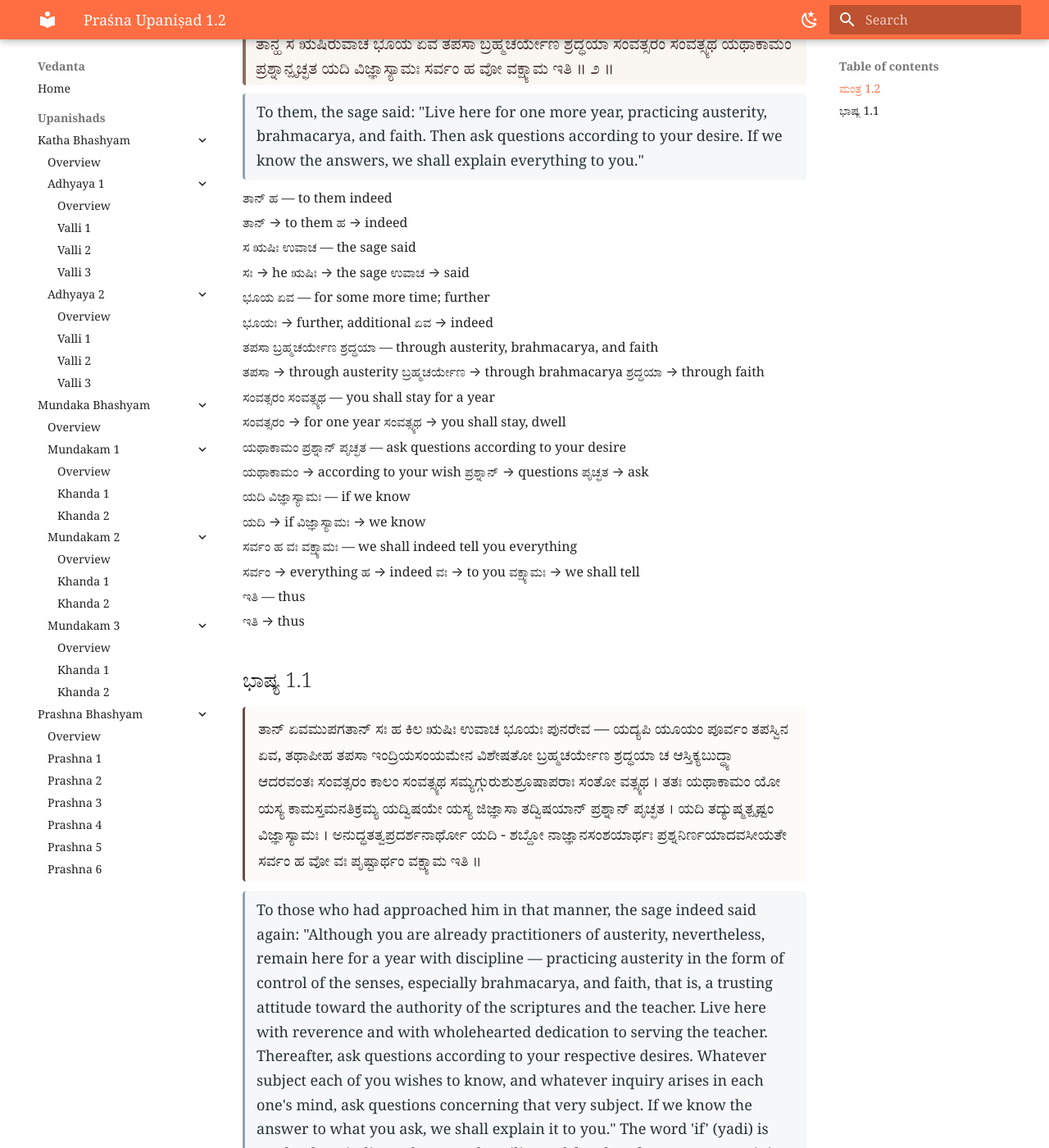
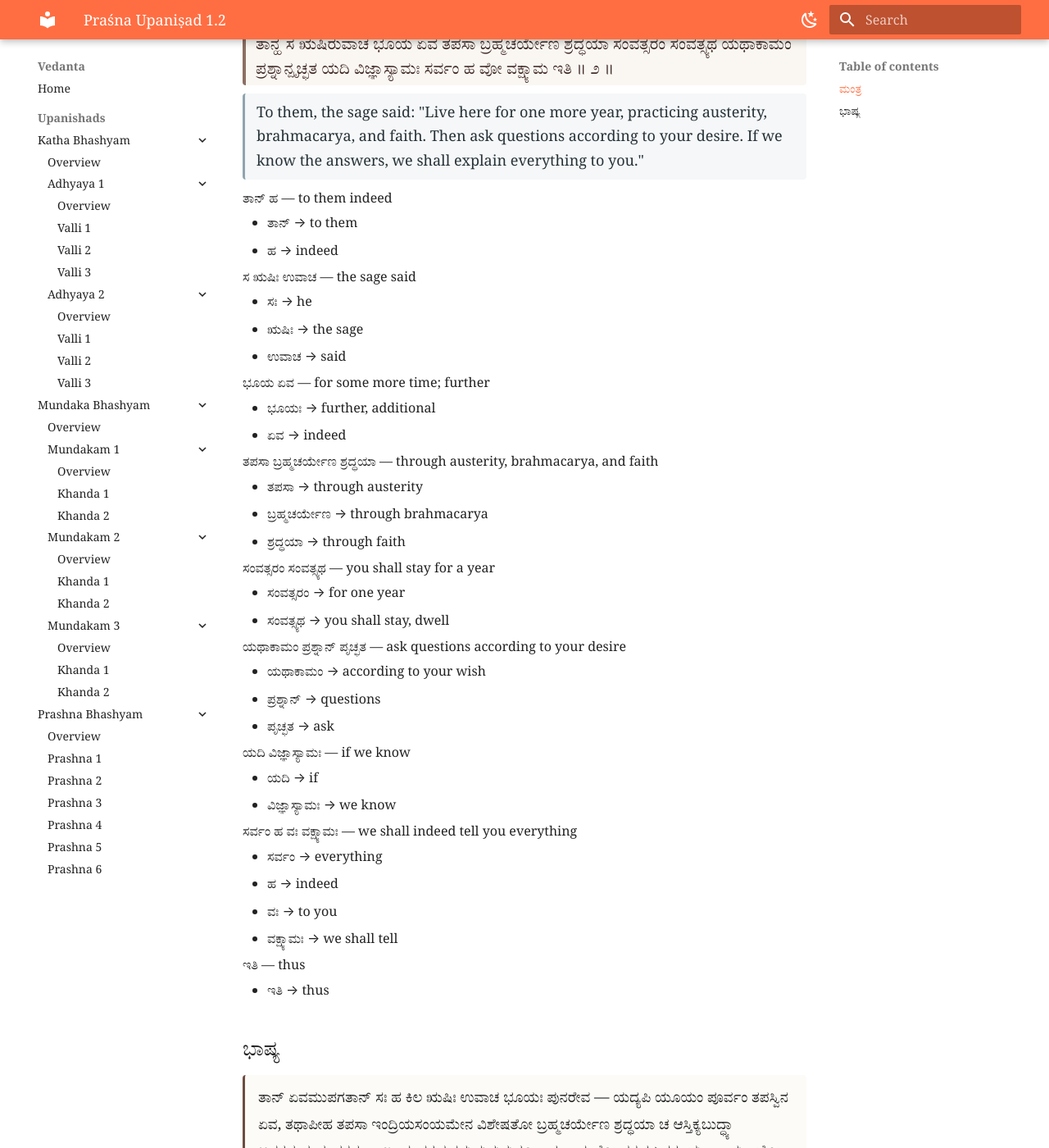
Before and after one commit to csksudhir/vedanta, an MkDocs documentation site: the page built from docs/upanishads/prashna-bhashyam/1-prashna/1-2.md, in a window 1280 px wide and 1400 px high, scrolled down 199 px. Shown: the whole window at 82% size. Built offline with MkDocs 1.6.1 and Material for MkDocs 9.7.7, drawn with Linux system fonts in a browser that asks for light colours.

Commit message:
Create Prashna Upanishad structure

```diff
--- a/docs/upanishads/prashna-bhashyam/1-prashna/1-2.md
+++ b/docs/upanishads/prashna-bhashyam/1-prashna/1-2.md
@@ -1,6 +1,6 @@
 # Praśna Upaniṣad 1.2
 
-## ಮಂತ್ರ 1.2
+## ಮಂತ್ರ
 
 <div class="mantra">
 ತಾನ್ಹ ಸ ಋಷಿರುವಾಚ ಭೂಯ ಏವ ತಪಸಾ ಬ್ರಹ್ಮಚರ್ಯೇಣ ಶ್ರದ್ಧಯಾ ಸಂವತ್ಸರಂ ಸಂವತ್ಸ್ಯಥ ಯಥಾಕಾಮಂ ಪ್ರಶ್ನಾನ್ಪೃಚ್ಛತ ಯದಿ ವಿಜ್ಞಾಸ್ಯಾಮಃ ಸರ್ವಂ ಹ ವೋ ವಕ್ಷ್ಯಾಮ ಇತಿ ॥ ೨ ॥
@@ -14,54 +14,54 @@ To them, the sage said:
 
 ತಾನ್ ಹ — to them indeed
 
-ತಾನ್ → to them
-ಹ → indeed
+- ತಾನ್ → to them
+- ಹ → indeed
 
 ಸ ಋಷಿಃ ಉವಾಚ — the sage said
 
-ಸಃ → he
-ಋಷಿಃ → the sage
-ಉವಾಚ → said
+- ಸಃ → he
+- ಋಷಿಃ → the sage
+- ಉವಾಚ → said
 
 ಭೂಯ ಏವ — for some more time; further
 
-ಭೂಯಃ → further, additional
-ಏವ → indeed
+- ಭೂಯಃ → further, additional
+- ಏವ → indeed
 
 ತಪಸಾ ಬ್ರಹ್ಮಚರ್ಯೇಣ ಶ್ರದ್ಧಯಾ — through austerity, brahmacarya, and faith
 
-ತಪಸಾ → through austerity
-ಬ್ರಹ್ಮಚರ್ಯೇಣ → through brahmacarya
-ಶ್ರದ್ಧಯಾ → through faith
+- ತಪಸಾ → through austerity
+- ಬ್ರಹ್ಮಚರ್ಯೇಣ → through brahmacarya
+- ಶ್ರದ್ಧಯಾ → through faith
 
 ಸಂವತ್ಸರಂ ಸಂವತ್ಸ್ಯಥ — you shall stay for a year
 
-ಸಂವತ್ಸರಂ → for one year
-ಸಂವತ್ಸ್ಯಥ → you shall stay, dwell
+- ಸಂವತ್ಸರಂ → for one year
+- ಸಂವತ್ಸ್ಯಥ → you shall stay, dwell
 
 ಯಥಾಕಾಮಂ ಪ್ರಶ್ನಾನ್ ಪೃಚ್ಛತ — ask questions according to your desire
 
-ಯಥಾಕಾಮಂ → according to your wish
-ಪ್ರಶ್ನಾನ್ → questions
-ಪೃಚ್ಛತ → ask
+- ಯಥಾಕಾಮಂ → according to your wish
+- ಪ್ರಶ್ನಾನ್ → questions
+- ಪೃಚ್ಛತ → ask
 
 ಯದಿ ವಿಜ್ಞಾಸ್ಯಾಮಃ — if we know
 
-ಯದಿ → if
-ವಿಜ್ಞಾಸ್ಯಾಮಃ → we know
+- ಯದಿ → if
+- ವಿಜ್ಞಾಸ್ಯಾಮಃ → we know
 
 ಸರ್ವಂ ಹ ವಃ ವಕ್ಷ್ಯಾಮಃ — we shall indeed tell you everything
 
-ಸರ್ವಂ → everything
-ಹ → indeed
-ವಃ → to you
-ವಕ್ಷ್ಯಾಮಃ → we shall tell
+- ಸರ್ವಂ → everything
+- ಹ → indeed
+- ವಃ → to you
+- ವಕ್ಷ್ಯಾಮಃ → we shall tell
 
 ಇತಿ — thus
 
-ಇತಿ → thus
+- ಇತಿ → thus
 
-## ಭಾಷ್ಯ 1.1
+## ಭಾಷ್ಯ
 
 <div class="bhasya">
 ತಾನ್ ಏವಮುಪಗತಾನ್ ಸಃ ಹ ಕಿಲ ಋಷಿಃ ಉವಾಚ ಭೂಯಃ ಪುನರೇವ — ಯದ್ಯಪಿ ಯೂಯಂ ಪೂರ್ವಂ ತಪಸ್ವಿನ ಏವ, ತಥಾಪೀಹ ತಪಸಾ ಇಂದ್ರಿಯಸಂಯಮೇನ ವಿಶೇಷತೋ ಬ್ರಹ್ಮಚರ್ಯೇಣ ಶ್ರದ್ಧಯಾ ಚ ಆಸ್ತಿಕ್ಯಬುದ್ಧ್ಯಾ ಆದರವಂತಃ ಸಂವತ್ಸರಂ ಕಾಲಂ ಸಂವತ್ಸ್ಯಥ ಸಮ್ಯಗ್ಗುರುಶುಶ್ರೂಷಾಪರಾಃ ಸಂತೋ ವತ್ಸ್ಯಥ । ತತಃ ಯಥಾಕಾಮಂ ಯೋ ಯಸ್ಯ ಕಾಮಸ್ತಮನತಿಕ್ರಮ್ಯ ಯದ್ವಿಷಯೇ ಯಸ್ಯ ಜಿಜ್ಞಾಸಾ ತದ್ವಿಷಯಾನ್ ಪ್ರಶ್ನಾನ್ ಪೃಚ್ಛತ । ಯದಿ ತದ್ಯುಷ್ಮತ್ಪೃಷ್ಟಂ ವಿಜ್ಞಾಸ್ಯಾಮಃ । ಅನುದ್ಧತತ್ವಪ್ರದರ್ಶನಾರ್ಥೋ ಯದಿ - ಶಬ್ದೋ ನಾಜ್ಞಾನಸಂಶಯಾರ್ಥಃ ಪ್ರಶ್ನನಿರ್ಣಯಾದವಸೀಯತೇ ಸರ್ವಂ ಹ ವೋ ವಃ ಪೃಷ್ಟಾರ್ಥಂ ವಕ್ಷ್ಯಾಮ ಇತಿ ॥
@@ -95,7 +95,8 @@ The sage indeed said to those who had approached him in this manner.
 - ಹ ಕಿಲ → indeed
 - ಋಷಿಃ → the sage
 - ಉವಾಚ → said
-- ಭೂಯಃ ಪುನರೇವ
+
+ಭೂಯಃ ಪುನರೇವ
 
 Further, once again.
 
@@ -172,7 +173,8 @@ Thereafter, according to your desire,
 
 - ತತಃ → then, thereafter
 - ಯಥಾ-ಕಾಮಂ → according to your wish
-- ಯಃ ಯಸ್ಯ ಕಾಮಃ ತಂ ಅನತಿಕ್ರಮ್ಯ
+
+ಯಃ ಯಸ್ಯ ಕಾಮಃ ತಂ ಅನತಿಕ್ರಮ್ಯ
 
 Without going beyond what each one desires to know.
 
```
Also changed, not shown: docs/upanishads/prashna-bhashyam/1-prashna/1-1.md (+2 -2 lines), docs/upanishads/prashna-bhashyam/1-prashna/1-3.md (+15 -3 lines), site/search/search_index.json, site/upanishads/prashna-bhashyam/1-prashna/1-1/index.html, site/upanishads/prashna-bhashyam/1-prashna/1-2/index.html, site/upanishads/prashna-bhashyam/1-prashna/1-3/index.html.
